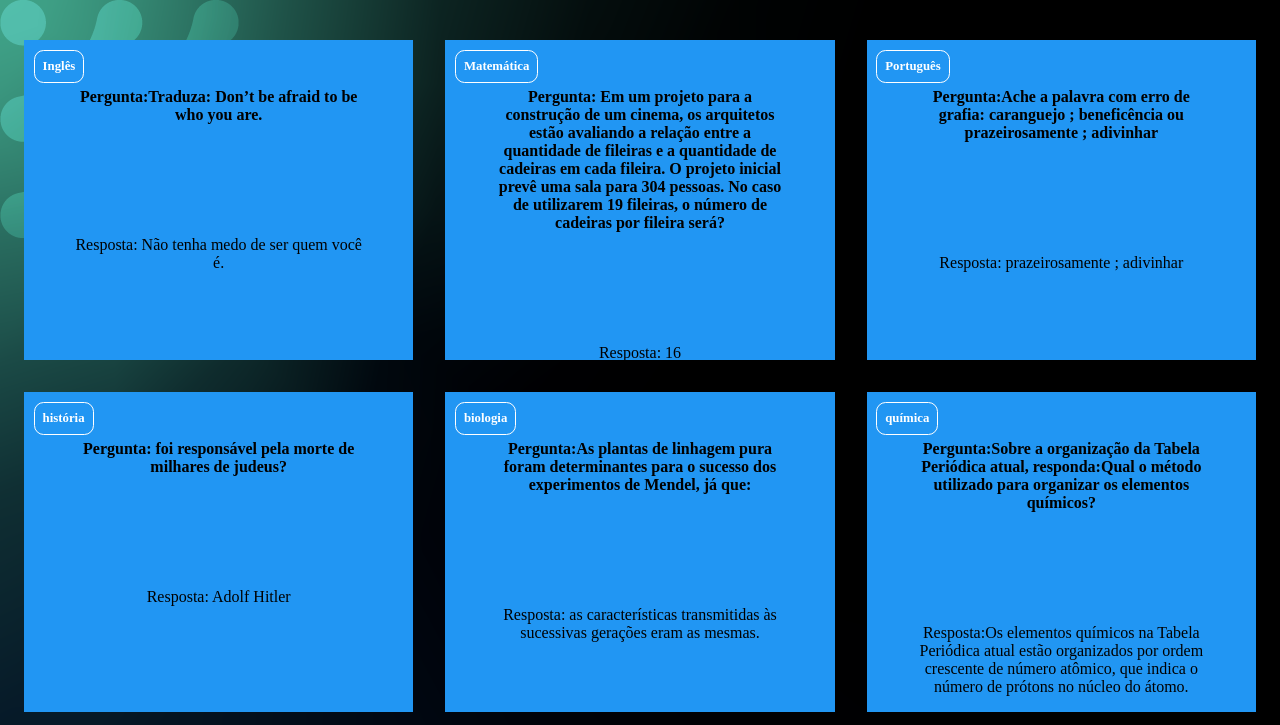
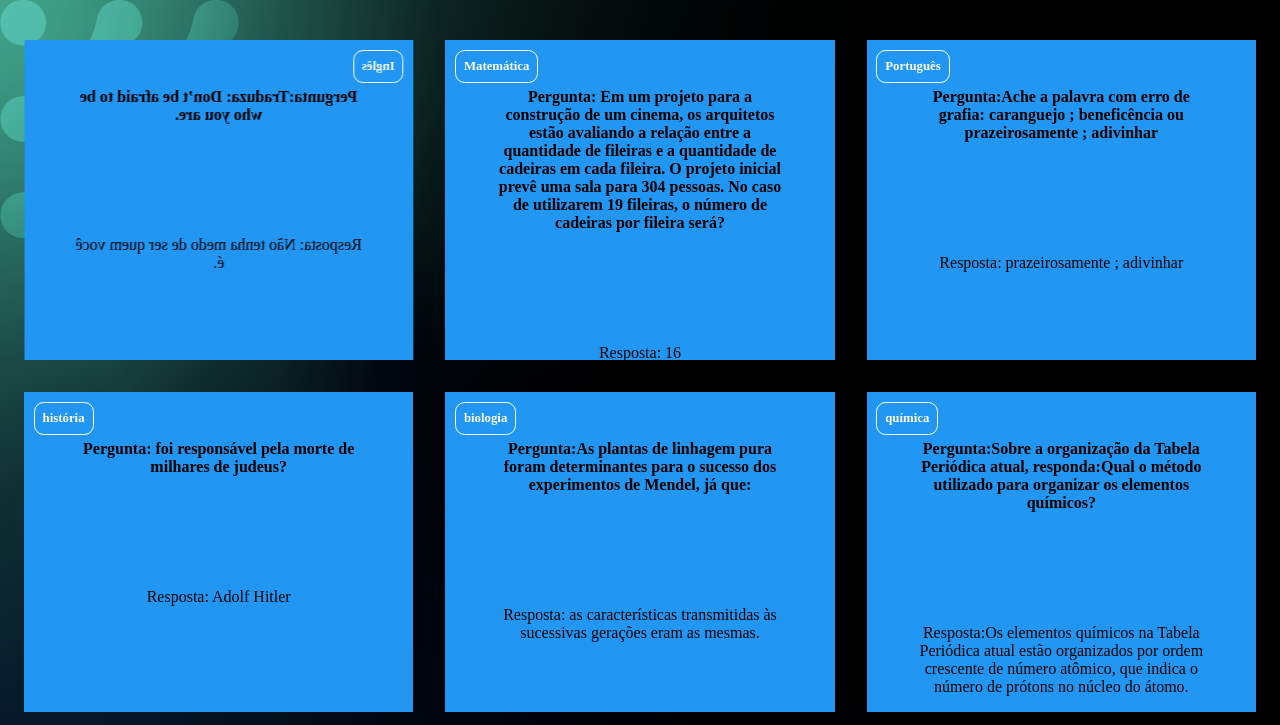
Before and after one commit to RakellyApo/flash.Card.2-D, a plain HTML site: page index.html in a window 1280 px wide. In both pictures the pointer is over the element 218 px from the left and 200 px from the top of the page. Shown: the top 725 px of the page. Drawn offline with Linux system fonts and the light colour scheme.

Commit message:
08.10.24

```diff
--- a/assets/style.css
+++ b/assets/style.css
@@ -49,6 +49,15 @@ body {
     font-weight: 700;
 }
 
+.cartao:hover .cartao__conteudo {
+    transform: rotateY(180deg);
+}
+
+.cartao:hover {
+    transform-style: preserve-3d;
+    transition: transform 300ms ease-in-out
+}
+
 footer {
     background-color: black;
     color: white;
```
